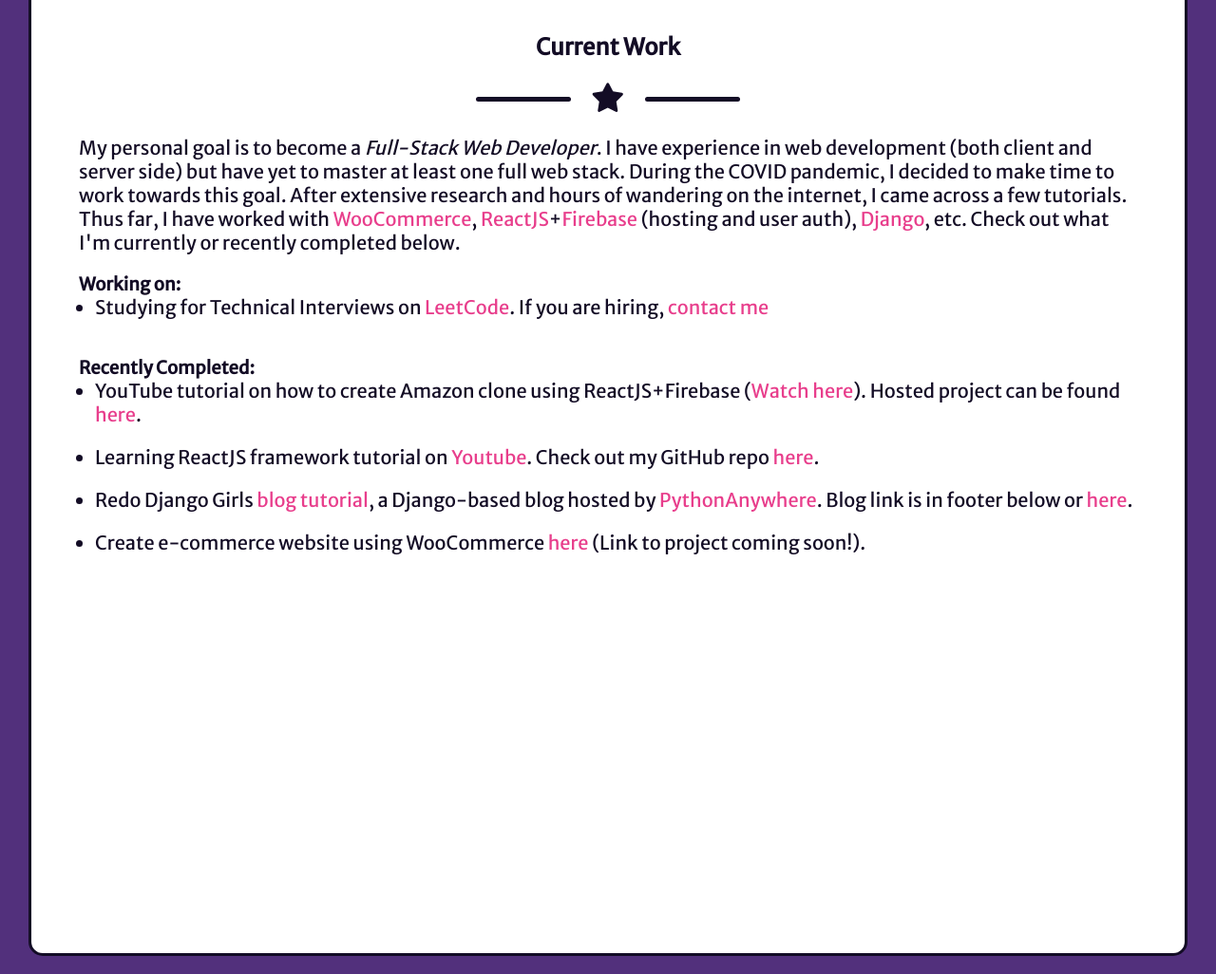
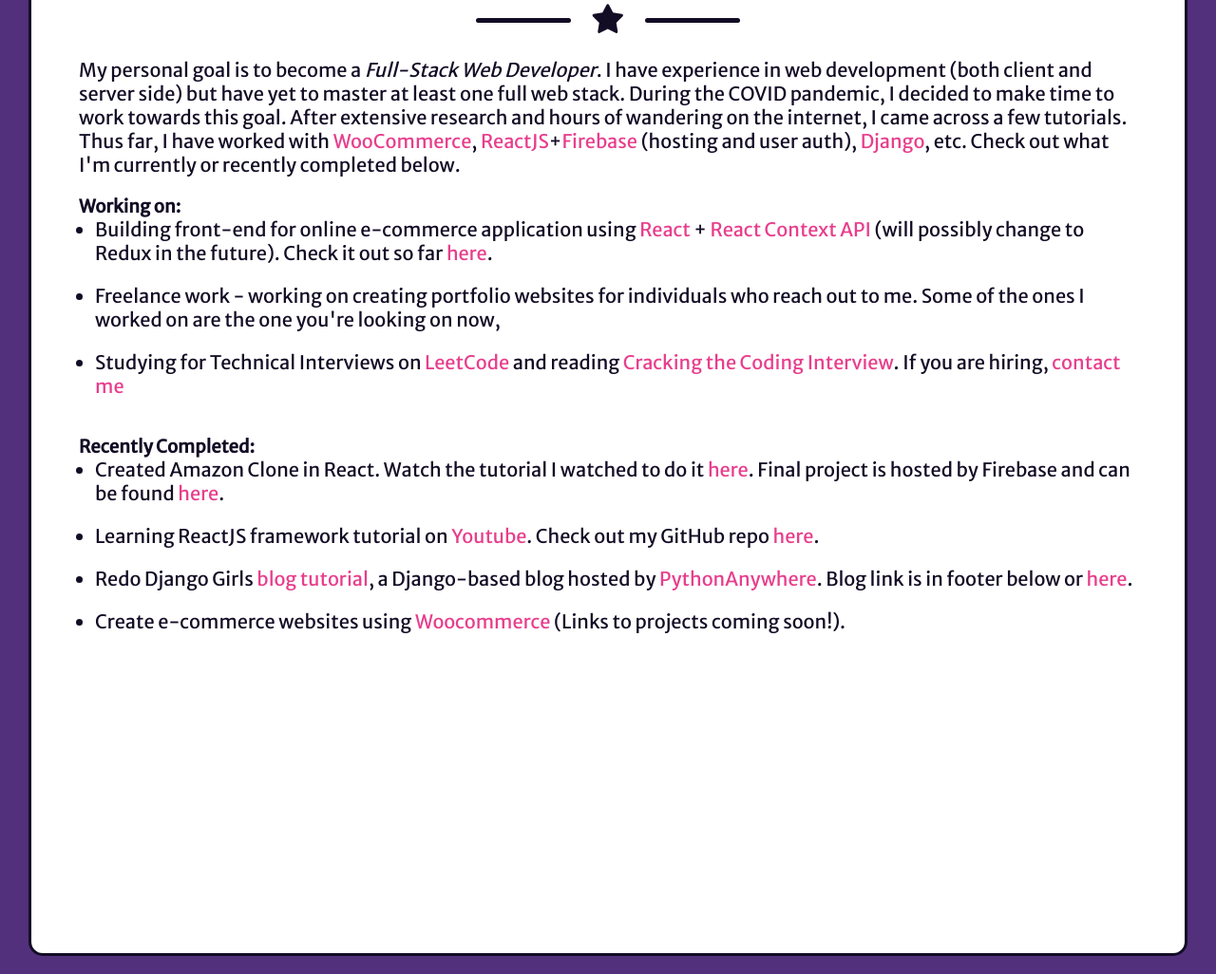
Before and after one commit to Lookuptothemoon/portfolio, a plain HTML site: page index.html in a window 1280 px wide. Shown: the part 1898-2924 px from the top of the page at 95% size. Drawn offline with Linux system fonts and the light colour scheme.

Commit message:
added Code With Friends online shop project

```diff
--- a/index.html
+++ b/index.html
@@ -135,7 +135,13 @@
                     <h3>Working on:</h3>
                     <ul>
                         <li class="summary">
-                            Studying for Technical Interviews on <a href="https://leetcode.com/lookuptothemoon/" target="_blank">LeetCode</a>. If you are hiring, <a href="contact.html">contact me</a>
+                            Building front-end for online e-commerce application using <a href="https://reactjs.org/" target="_blank">React</a> + <a href="https://reactjs.org/docs/context.html" target="_blank">React Context API</a> (will possibly change to Redux in the future). Check it out so far <a href="https://myshop-cwf.web.app/" target="_blank">here</a>.
+                        </li>
+                        <li class="summary">
+                            Freelance work - working on creating portfolio websites for individuals who reach out to me. Some of the ones I worked on are the one you're looking on now, <a href=""></a>
+                        </li>
+                        <li class="summary">
+                            Studying for Technical Interviews on <a href="https://leetcode.com/lookuptothemoon/" target="_blank">LeetCode</a> and reading <a href="http://www.crackingthecodinginterview.com/" target="_blank">Cracking the Coding Interview</a>. If you are hiring, <a href="contact.html">contact me</a>
                         </li>
                     </ul>
                 </div>
@@ -144,7 +150,7 @@
                     <h3>Recently Completed:</h3>
                     <ul>
                         <li class="summary">
-                            YouTube tutorial on how to create Amazon clone using ReactJS+Firebase (<a href="https://www.youtube.com/watch?v=1_IYL9ZMR_Y" target="_blank">Watch here</a>). Hosted project can be found <a href="https://bit.ly/36kyzdU" target="_blank">here</a>.
+                            Created Amazon Clone in React. Watch the tutorial I watched to do it <a href="https://www.youtube.com/watch?v=1_IYL9ZMR_Y" target="_blank">here</a>. Final project is hosted by Firebase and can be found <a href="https://bit.ly/36kyzdU" target="_blank">here</a>.
                         </li>
                         <li class="summary">
                             Learning ReactJS framework tutorial on <a href="https://www.youtube.com/watch?v=DLX62G4lc44&list=PLtIFbuK-Hrvesrl8qvjz9jco1Ee-YNNaW&index=21&t=396s" target="_blank">Youtube</a>. Check out my GitHub repo <a href="https://github.com/Lookuptothemoon/first-react.git" target="_blank">here</a>.
@@ -153,7 +159,7 @@
                             Redo Django Girls <a href="https://tutorial.djangogirls.org/en/", target="_blank">blog tutorial</a>, a Django-based blog hosted by <a href="https://www.pythonanywhere.com/" target="_blank">PythonAnywhere</a>. Blog link is in footer below or <a href="http://bit.ly/lunaruiz-blog" target="_blank">here</a>.
                         </li>
                         <li class="summary">
-                            Create e-commerce website using WooCommerce <a href="https://www.youtube.com/watch?v=DQb5O18dYxc&list=PLtIFbuK-Hrvesrl8qvjz9jco1Ee-YNNaW&index=9&t=1325s" target="_blank">here</a> (Link to project coming soon!).
+                            Create e-commerce websites using <a href="https://woocommerce.com/">Woocommerce</a> (Links to projects coming soon!).
                         </li>
                     </ul>
                 </div>
```
Also changed, not shown: 1 other file.
